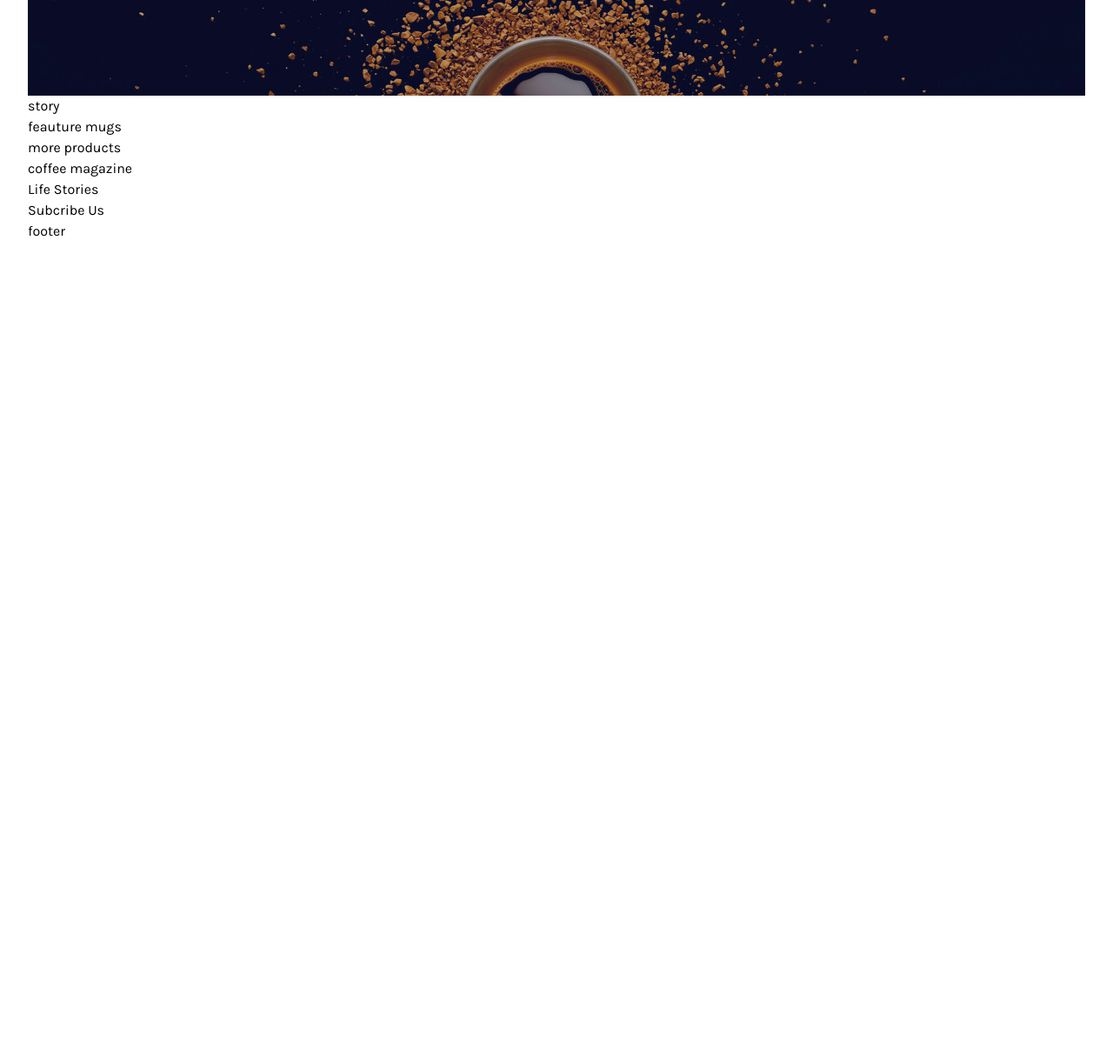
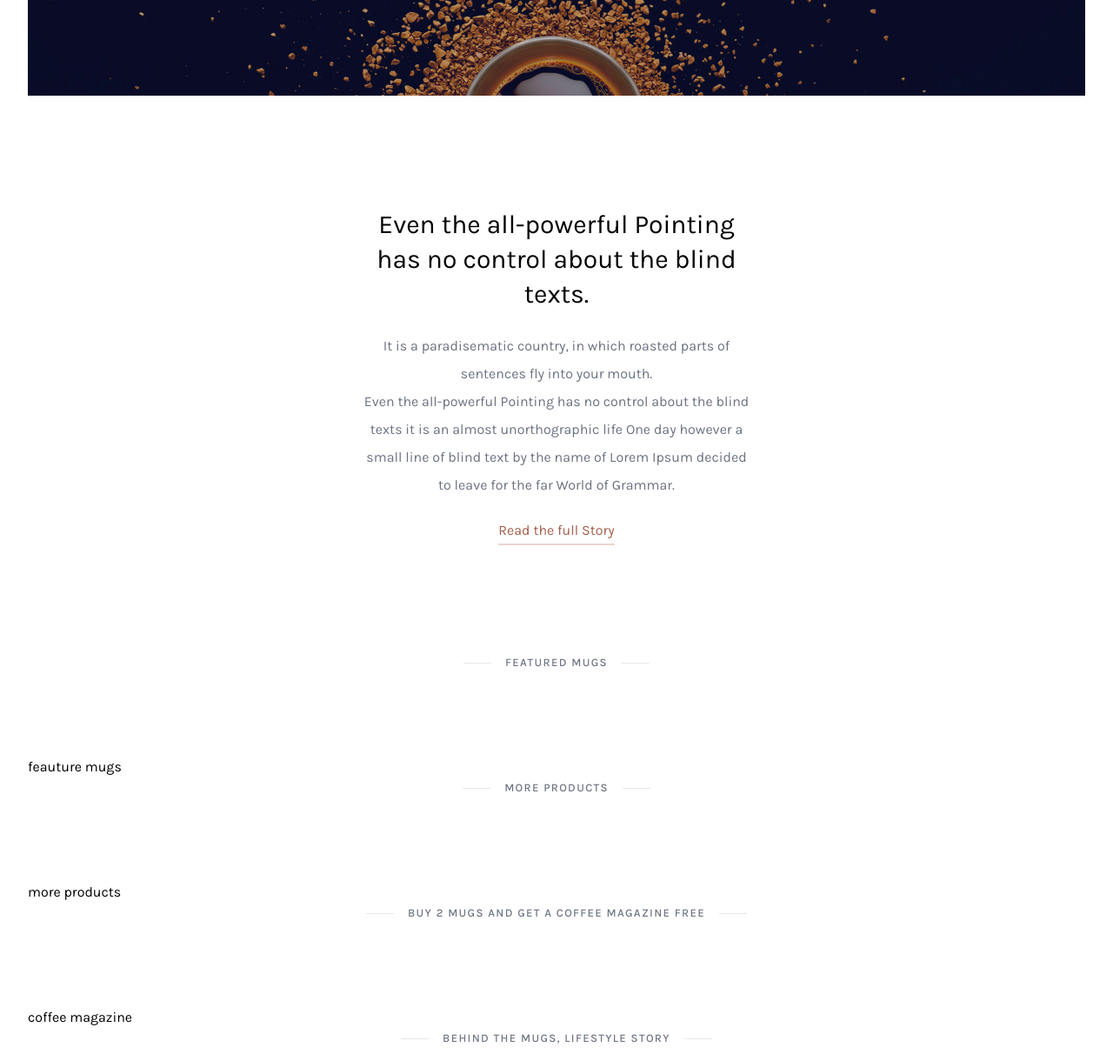
Before and after one commit to HocPhamThai/tailwindcss-coffee-style, a website: page public/index.html in a window 1280 px wide. Shown: the part 500-1712 px from the top of the page at 87% size. Before the commit the page ends 800 px from the top, so only its background shows below. Drawn offline with Linux system fonts and the light colour scheme.

Commit message:
add story and subheadline

```diff
--- a/public/index.html
+++ b/public/index.html
@@ -70,6 +70,7 @@
             </div>
           </nav>
         </header>
+        <!-- End header -->
         <main>
           <div class="slider h-[530px] bg-[url('./img/slider.jpg')] bg-cover bg-no-repeat bg-bottom">
             <div class="w-full h-full flex justify-center items-center bg-gray-900 bg-opacity-30">
@@ -86,14 +87,50 @@
             </div>
           </div>
           <!--End slider -->
-          <div class="story">story</div>
+          <div class="story">
+            <div class="px-4 sm:px-16 md:px-32 lg:px-64 xl:px-96 py-32 text-center">
+              <div class="text-3xl font-normal leading-10 mb-6">Even the all-powerful Pointing has no control about the blind texts.</div>
+              <div class="mb-6 text-gray-500 leading-loose">
+                It is a paradisematic country, in which roasted parts of sentences fly into your mouth. <br />Even the all-powerful Pointing has no control
+                about the blind texts it is an almost unorthographic life One day however a small line of blind text by the name of Lorem Ipsum decided to leave
+                for the far World of Grammar.
+              </div>
+              <div class="">
+                <a
+                  href=""
+                  class="text-coffee-400 hover:text-coffee-600 relative after:absolute after:-bottom-2 after:left-0 after:w-full after:h-0.5 after:bg-coffee-50 after:hover:bg-coffee-200 after:transition-all after:ease-in-out after:duration-400"
+                  >Read the full Story</a
+                >
+              </div>
+            </div>
+          </div>
           <!--End story -->
+          <div class="ct-subheadline">
+            <div class="ct-subheadline-deco-line"></div>
+            <div class="ct-subheadline-label">Featured Mugs</div>
+            <div class="ct-subheadline-deco-line"></div>
+          </div>
           <div class="featured-mugs">feauture mugs</div>
           <!--End featured-mugs -->
+          <div class="ct-subheadline">
+            <div class="ct-subheadline-deco-line"></div>
+            <div class="ct-subheadline-label">More Products</div>
+            <div class="ct-subheadline-deco-line"></div>
+          </div>
           <div class="more-products">more products</div>
           <!--End more-products -->
+          <div class="ct-subheadline">
+            <div class="ct-subheadline-deco-line"></div>
+            <div class="ct-subheadline-label">Buy 2 mugs and get a coffee magazine free</div>
+            <div class="ct-subheadline-deco-line"></div>
+          </div>
           <div class="coffee-magazine">coffee magazine</div>
           <!--End coffee-magazine -->
+          <div class="ct-subheadline">
+            <div class="ct-subheadline-deco-line"></div>
+            <div class="ct-subheadline-label">Behind the mugs, lifestyle story</div>
+            <div class="ct-subheadline-deco-line"></div>
+          </div>
           <div class="lifestyle-story">Life Stories</div>
           <!--End lifestyle-story -->
           <div class="subcribe-us">Subcribe Us</div>
--- a/src/input.css
+++ b/src/input.css
@@ -9,7 +9,7 @@
 }
 
 .ct-top-menu-item {
-  @apply cursor-pointer py-1 hover:text-gray-800 relative hover:after:lg:absolute after:lg:bottom-0 after:lg:left-0 after:lg:bg-light-coffee after:lg:h-0.5 after:lg:w-0 hover:after:lg:w-full after:lg:transition-all after:lg:ease-in-out after:lg:duration-300;
+  @apply cursor-pointer py-1 hover:text-gray-800 relative hover:after:lg:absolute after:lg:bottom-0 after:lg:left-0 after:lg:bg-coffee-200 after:lg:h-0.5 after:lg:w-0 hover:after:lg:w-full after:lg:transition-all after:lg:ease-in-out after:lg:duration-300;
 }
 
 .ct-top-menu-item-active {
@@ -23,3 +23,14 @@
 .ct-badge-circle {
   @apply text-xs text-center rounded-full px-1.5;
 }
+
+/* subheadline */
+.ct-subheadline {
+  @apply flex items-center justify-center mb-24;
+}
+.ct-subheadline-deco-line {
+  @apply w-8 h-px bg-gray-200;
+}
+.ct-subheadline-label {
+  @apply mx-4 text-center uppercase tracking-widest text-gray-500 font-medium text-[13px];
+}
--- a/tailwind.config.js
+++ b/tailwind.config.js
@@ -7,7 +7,12 @@ module.exports = {
         Karla: ['Karla', 'sans-serif'],
       },
       colors: {
-        'light-coffee': '#C89F94',
+        coffee: {
+          50: '#E8D6D0',
+          200: '#C89F94',
+          400: '#A25F4B',
+          600: '#744838',
+        },
       },
       keyframes: {
         slowDown: {
```
Also changed, not shown: public/output.css.
